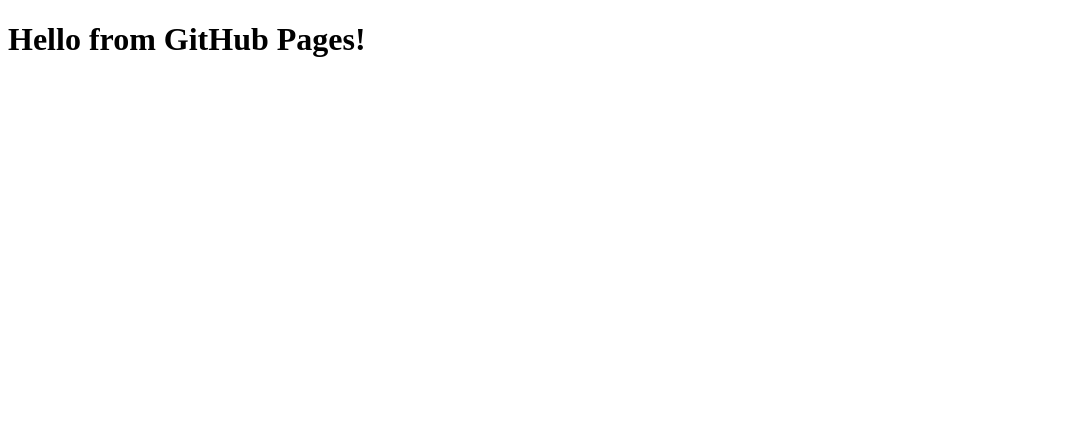
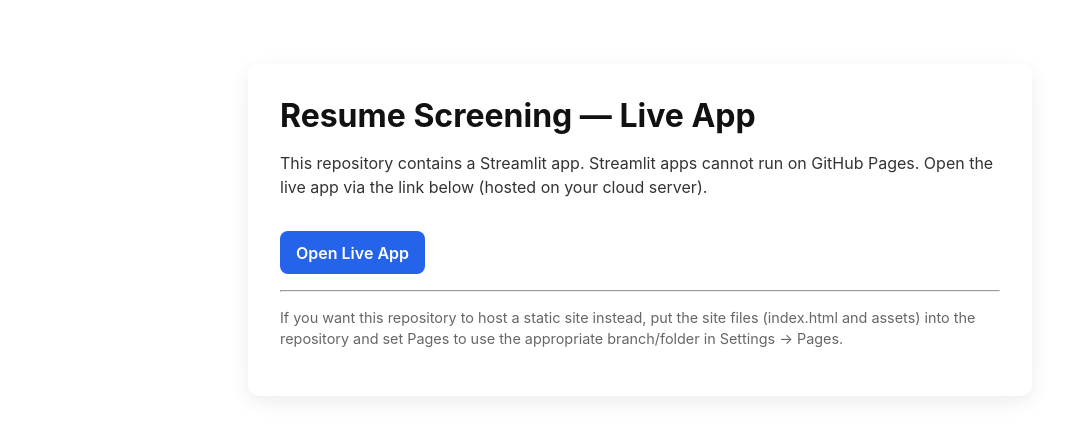
Before and after one commit to ManjunadhChowdaryKommineni/resume-screening-app, a plain HTML site: page index.html in a window 1280 px wide. Shown: the whole page, without its empty margins (0-1072 px from the left). Drawn offline with Linux system fonts and the light colour scheme.

Commit message:
Update index.html

```diff
--- a/index.html
+++ b/index.html
@@ -1,6 +1,31 @@
-<!DOCTYPE html>
-<html>
+<!doctype html>
+<html lang="en">
+<head>
+  <meta charset="utf-8" />
+  <meta name="viewport" content="width=device-width,initial-scale=1" />
+  <title>Resume Screening — Live App</title>
+  <style>
+    body { font-family: Inter, system-ui, -apple-system, "Segoe UI", Roboto, "Helvetica Neue", Arial; margin: 4rem; color:#111; }
+    .card { max-width:720px; margin: 2rem auto; padding: 2rem; border-radius: 12px; box-shadow: 0 6px 20px rgba(0,0,0,0.08); background:#fff }
+    h1{ margin:0 0 0.5rem; }
+    p{ color:#333; line-height:1.5 }
+    a.btn { display:inline-block; padding:0.6rem 1rem; background:#2563eb; color:white; border-radius:8px; text-decoration:none; font-weight:600; margin-top:1rem }
+  </style>
+</head>
 <body>
-<h1>Hello from GitHub Pages!</h1>
+  <div class="card">
+    <h1>Resume Screening — Live App</h1>
+    <p>
+      This repository contains a Streamlit app. Streamlit apps cannot run on GitHub Pages.
+      Open the live app via the link below (hosted on your cloud server).
+    </p>
+    <p>
+      <a class="btn" href="http://35.247.89.152:8501" target="_blank" rel="noopener">Open Live App</a>
+    </p>
+    <hr />
+    <p style="font-size:0.9rem; color:#666">
+      If you want this repository to host a static site instead, put the site files (index.html and assets) into the repository and set Pages to use the appropriate branch/folder in Settings → Pages.
+    </p>
+  </div>
 </body>
 </html>
```
